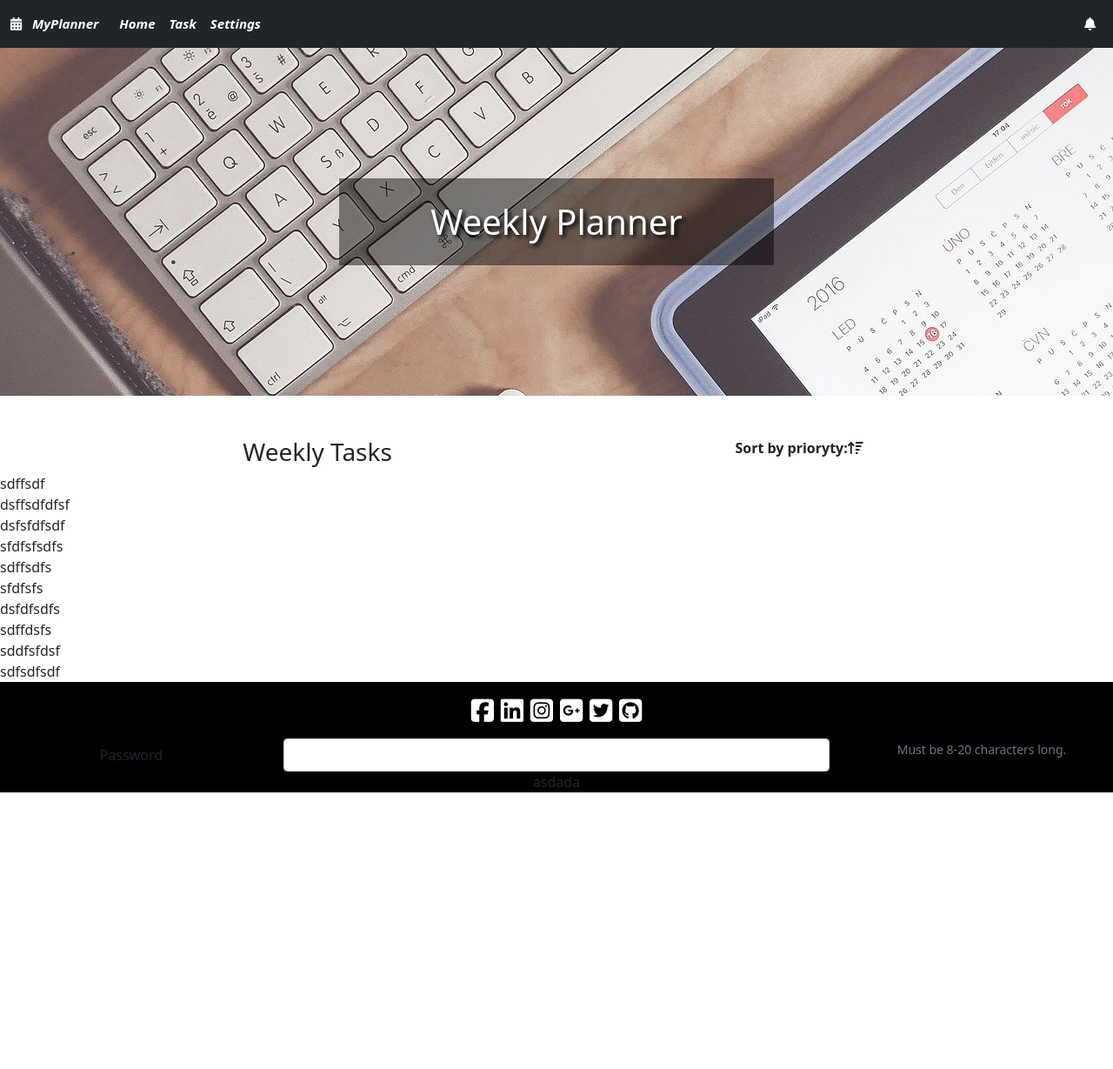
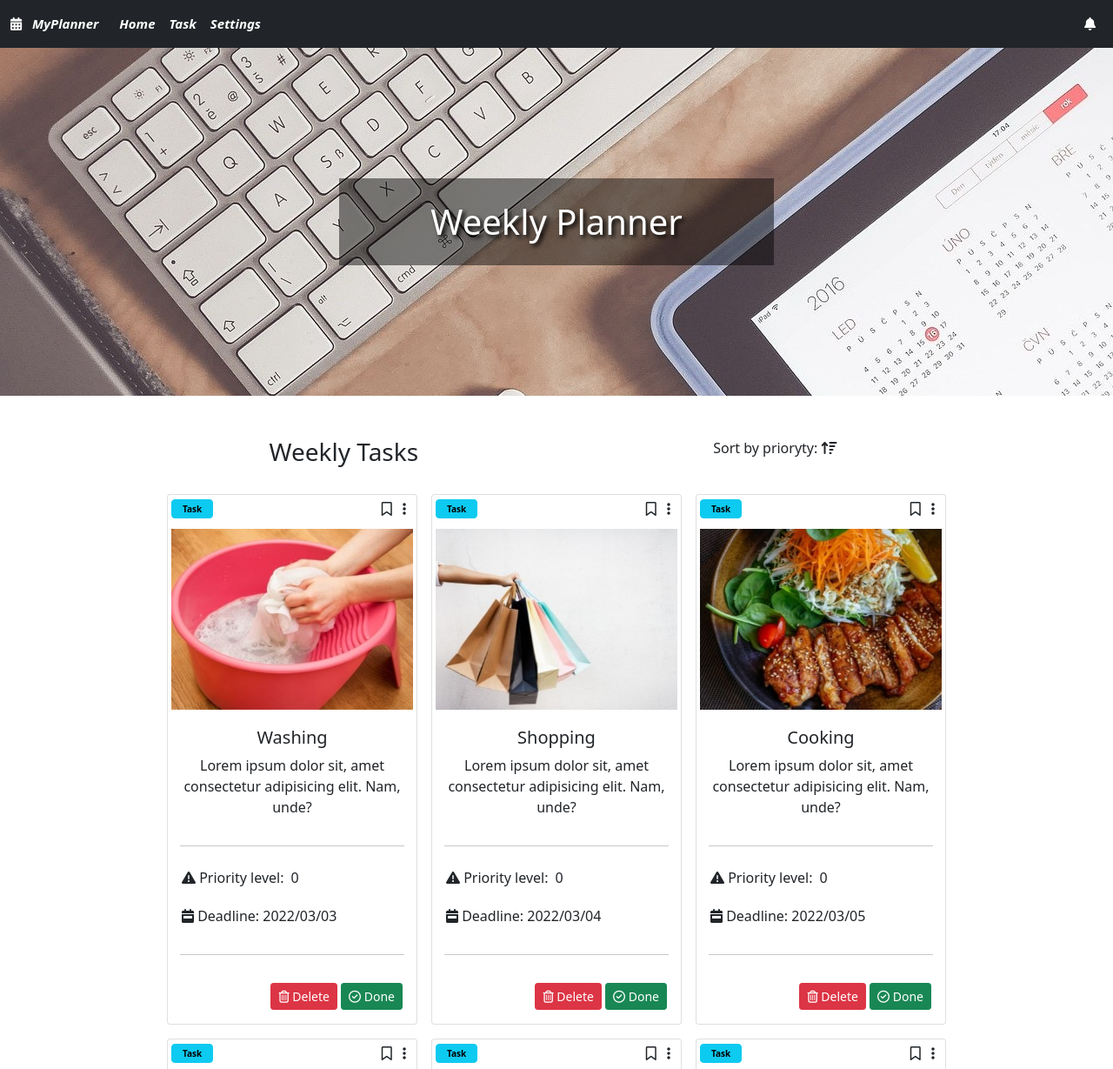
Before and after one commit to Adipe92/FE15-CR4-Adrian, a plain HTML site: page index.html in a window 1280 px wide. Shown: the top 1229 px of the page at 87% size. Before the commit the page ends 911 px from the top, so only its background shows below. Drawn offline with nearby package versions, Linux system fonts and the light colour scheme.

Commit message:
final files created

```diff
--- a/index.html
+++ b/index.html
@@ -55,23 +55,17 @@
                     <h3>Weekly Tasks</h3>
                 </div>
                 <div>
-                    <p><b>Sort by prioryty:</b><i class="fas fa-sort-amount-up me-2"></i></p>
+                    <p>Sort by prioryty: <i class="fas fa-sort-amount-up me-2"></i></p>
                 </div>
             </div>
+
+                <div id="calendar" class="mt-3 mb-3 d-flex justify-content-center flex-wrap"></div>
+
+            </div>
         </div>
-        <div>sdffsdf</div>
-        <div>dsffsdfdfsf</div>
-        <div>dsfsfdfsdf</div>
-        <div>sfdfsfsdfs</div>
-        <div>sdffsdfs</div>
-        <div>sfdfsfs</div>
-        <div>dsfdfsdfs</div>
-        <div>sdffdsfs</div>
-        <div>sddfsfdsf</div>
-        <div>sdfsdfsdf</div>
     </main>
     <footer>
-        <div class="d-flex align-content-between flex-column justify-content-center">
+        <div class="">
             <div class="text-center icons">
                 <i class="fab fa-facebook-square"></i>
                 <i class="fab fa-linkedin"></i>
@@ -80,26 +74,18 @@
                 <i class="fab fa-twitter-square"></i>
                 <i class="fab fa-github-square"></i>
             </div>
-            <div>
-            <div class="row text-center">
-                    <div class="col-3">
-                      <label for="inputPassword6" class="col-form-label">Password</label>
-                    </div>
-                    <div class="col-6">
-                      <input type="text" id="inputPassword6" class="form-control" aria-describedby="passwordHelpInline">
-                    </div>
-                    <div class="col-3">
-                      <span id="passwordHelpInline" class="form-text">
-                        Must be 8-20 characters long.
-                      </span>
-                    </div>
+            <div class="text-center">
+                <div class="d-flex justify-content-center mt-2 mb-4">
+                    <p class="me-3 text-light"><b>Sign up for more!</b></p>
+                    <input class="form-control form-control-sm" type="text" placeholder="e-mail address" aria-label=".form-control-sm example">
+                    <button type="button" class="btn btn-secondary ms-3 btn-sm">Subscribe!</button>
                   </div>
             </div>
-            </div>
-            <div class="text-center">asdada</div>
-        </di>
+            <div class="text-center text-light fs-6 pb-2"><b>Copyright 2022 &copy; - Adrian Pedziwiatr</b></div>
+        </div>
     </footer>
 
+    <script src="js/data.json"></script>
     <script src="js/script.js"></script>
     <script src="https://cdn.jsdelivr.net/npm/bootstrap@5.1.3/dist/js/bootstrap.bundle.min.js"
         integrity="sha384-ka7Sk0Gln4gmtz2MlQnikT1wXgYsOg+OMhuP+IlRH9sENBO0LRn5q+8nbTov4+1p" crossorigin="anonymous">
--- a/js/data.json
+++ b/js/data.json
@@ -0,0 +1,47 @@
+let array = `[{
+    "task": "Task",
+    "name": "Washing",
+    "img": "img/1.jpg",
+    "date": "2022/03/03",
+    "importance": 0
+}, {
+    "name": "Shopping",
+    "img": "img/2.jpg",
+    "date": "2022/03/04",
+    "importance": 0
+}, {
+    "name": "Cooking",
+    "img": "img/3.jpg",
+    "date": "2022/03/05",
+    "importance": 0
+}, {
+    "name": "Jogging",
+    "img": "img/4.jpg",
+    "date": "2022/03/06",
+    "importance": 0
+}, {
+    "name": "Party",
+    "img": "img/5.jpg",
+    "date": "2022/03/07",
+    "importance": 0
+}, {
+    "name": "Mechanic",
+    "img": "img/6.jpg",
+    "date": "2022/03/08",
+    "importance": 0
+}, {
+    "name": "Library",
+    "img": "img/7.jpg",
+    "date": "2022/03/09",
+    "importance": 0
+}, {
+    "name": "Trash",
+    "img": "img/8.jpg",
+    "date": "2022/03/10",
+    "importance": 0
+}, {
+    "name": "Cinema",
+    "img": "img/9.jpg",
+    "date": "2022/03/11",
+    "importance": 0
+}]`;
--- a/js/script.js
+++ b/js/script.js
@@ -0,0 +1,57 @@
+var myArr = JSON.parse(array);
+
+console.table(myArr);
+
+for (let val of myArr) {
+
+    document.getElementById("calendar").innerHTML += `
+
+    <div class="card m-2" style="width: 18rem;">
+                    <div class="m-1 d-flex justify-content-between">
+                        <div>
+                            <button type="button" id="btnclick" height="10%" class="btn btn-2 btn-info mb-1">Task</button>
+                        </div>
+                        <div>
+                            <i class="far fa-bookmark me-2"></i>
+                            <i class="fas fa-ellipsis-v"></i>
+                        </div>
+                    </div>
+                    <img src="${val.img}" class="card-img-top p-1" alt="...">
+                    <div class="card-body">
+                        <h5 class="card-title text-center">${val.name}</h5>
+                        <p class="card-text text-center">Lorem ipsum dolor sit, amet consectetur adipisicing elit. Nam,
+                            unde?
+                        </p>
+                    </div>
+                    <hr class="hr">
+                    <div class="d-flex">
+                    <p class="ps-3 pt-2"><i class="fas fa-exclamation-triangle"></i> Priority level:</p>
+                    <span id="nber" class="m-2"> 0</span>
+                    </div>
+
+                    <p class="ps-3 pt-1"><i class="fas fa-calendar-week"></i> Deadline: ${val.date}</p>
+                    <hr class="hr">
+                    <div class="d-flex justify-content-end card-body">
+                        <div>
+                            <button type="button" class="btn btn-danger btn-sm"><i class="far fa-trash-alt"></i>
+                                Delete</button>
+                            <button type="button" class="btn btn-success btn-sm"><i class="far fa-check-circle"></i>
+                                Done</button>
+                        </div>
+
+                    </div>
+                </div> `;
+};
+
+const btns = document.querySelectorAll("#btnclick");
+const number = document.getElementById("nber");
+
+let integer = 0;
+
+console.log(btns);
+
+
+btns.forEach(btn => btn.addEventListener('click', function(){
+
+}
+));
--- a/style/partials/_virables.scss
+++ b/style/partials/_virables.scss
@@ -0,0 +1,2 @@
+$btn-font-size: 10px;
+$btn-line-height: 8px;
--- a/style/style.scss
+++ b/style/style.scss
@@ -55,16 +55,65 @@ nav {
 
 }
 
+/*main*/
+.btn-2 {
+    font-size: $btn-font-size !important;
+    font-weight: bold !important;
+    line-height: $btn-line-height !important;
+}
+
+.hr {
+    width: 90%;
+    position: relative;
+    left: 5%;
+}
+
+.container {
+    width: 80% !important;
+
+    .fa-ellipsis-v {
+        padding-right: 0.5em;
+        cursor: pointer;
+    &:hover {
+        color: gray;
+    }
+    .fa-bookmark {
+        cursor: pointer;
+        &:hover {
+            color: gray;
+        }
+    }
+}
+
+}
+
+
+
 /*Footer*/
 
 footer {
     width: 100%;
     height: auto;
     background-color: black;
-    div>.icons {
-        padding: 10px;
+    .icons {
+        padding: 20px;
         font-size: 30px;
         color: white;
+            .fab {
+                cursor: pointer;
+                &:hover {
+                color: gray;
+            }
+        }
+    }
+
+    .form-control {
+        width: 500px;
+        height: 20px;
+    }
+
+    button {
+        height: 30px;
     }
 
 }
```
Also changed, not shown: img/1.jpg (added), img/2.jpg (added), img/3.jpg (added), img/4.jpg (added), img/5.jpg (added), img/6.jpg (added), img/7.jpg (added), img/8.jpg (added), img/9.jpg (added), style/style.css, 1 other file.
